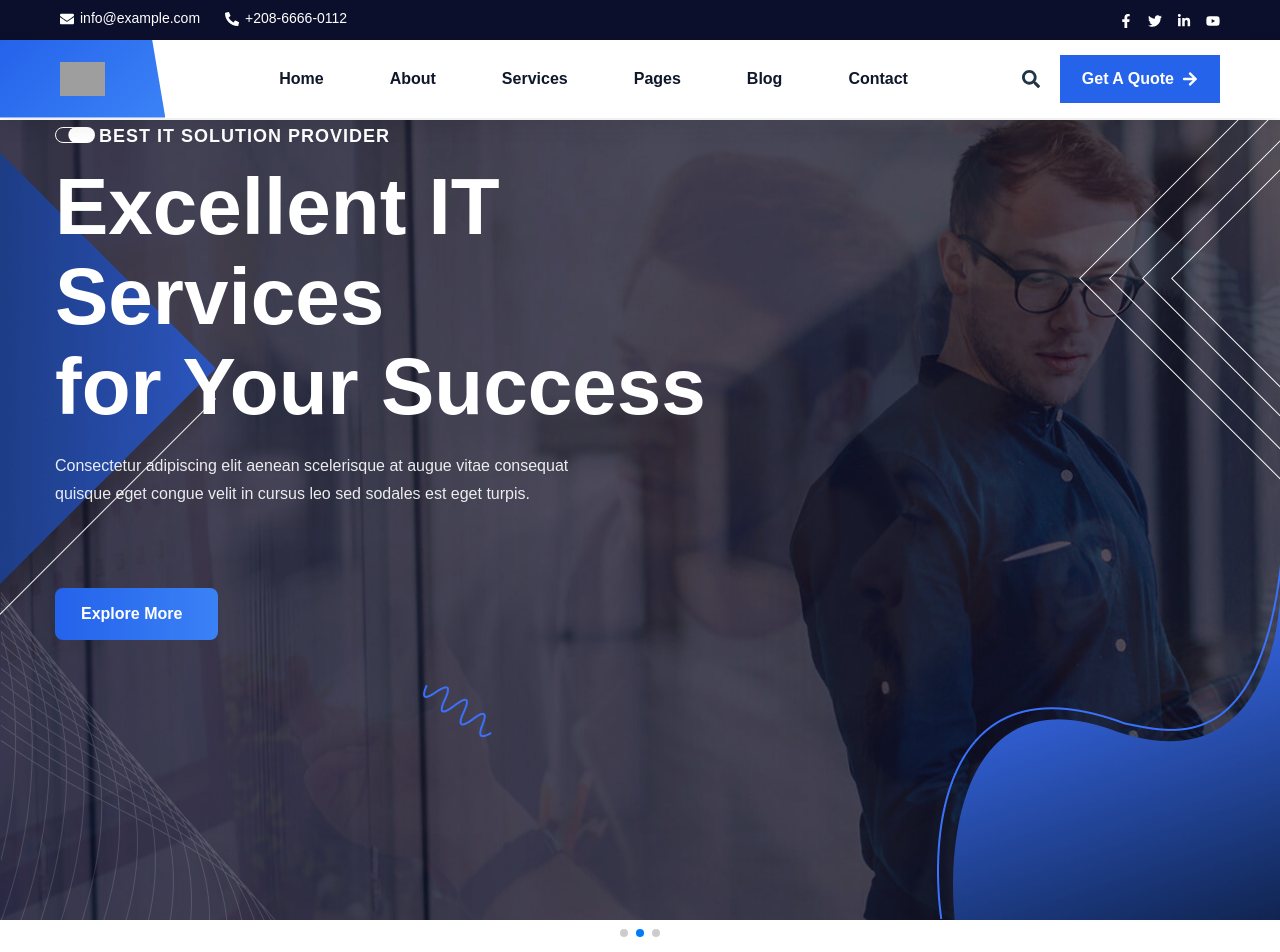
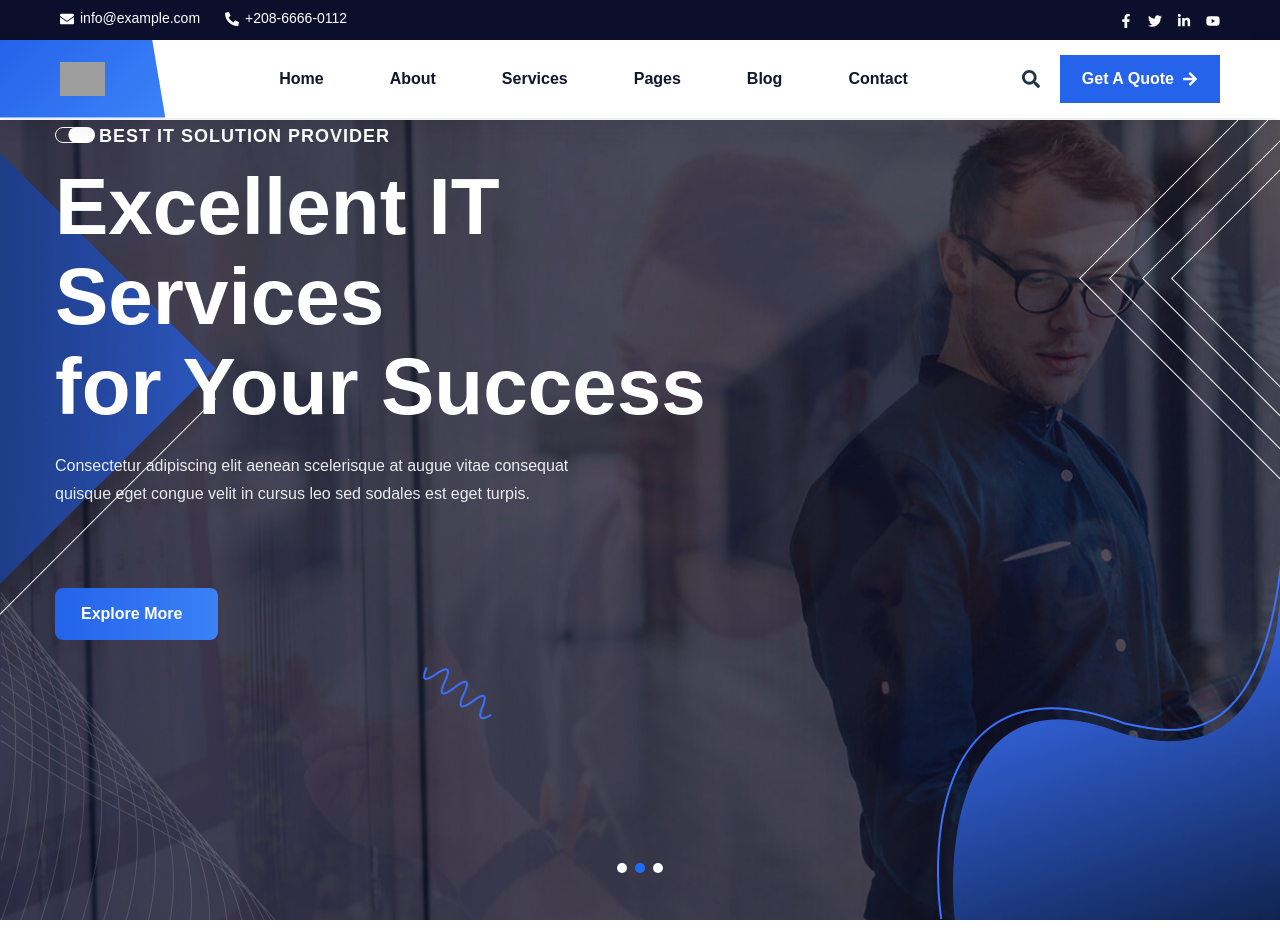
Before and after one commit to Drashti1507/Landing_Page, a React app: page / in a window 1280 px wide. Shown: the top 952 px of the page. Built offline with nearby package versions, Linux system fonts and the light colour scheme; grey boxes are pictures that could not be loaded; the HTML template or start-up script is replaced by a standard one.

Commit message:
change dot color and set banner content text

```diff
--- a/src/assets/Components/Banner_Area.css
+++ b/src/assets/Components/Banner_Area.css
@@ -639,8 +639,31 @@ a {
 }
 
 
-/*
-.banner__content {
-  max-width: 700px;
-  color: #fff;
-} */
+/* dots wrapper already correct */
+.banner__dot-wrp {
+  position: absolute;
+  bottom: 40px;
+  left: 50%;
+  transform: translateX(-50%);
+  z-index: 10;
+}
+
+/* swiper pagination bullets */
+.banner__dot .swiper-pagination-bullet {
+  background: #ffffff;          /* white */
+  opacity: 1;
+  width: 10px;
+  height: 10px;
+  margin: 0 6px;
+  transition: all 0.3s ease;
+}
+
+/* hover = blue */
+.banner__dot .swiper-pagination-bullet:hover {
+  background: #1e6cff;          /* blue */
+}
+
+/* active = blue */
+.banner__dot .swiper-pagination-bullet-active {
+  background: #1e6cff;          /* blue */
+}
```
